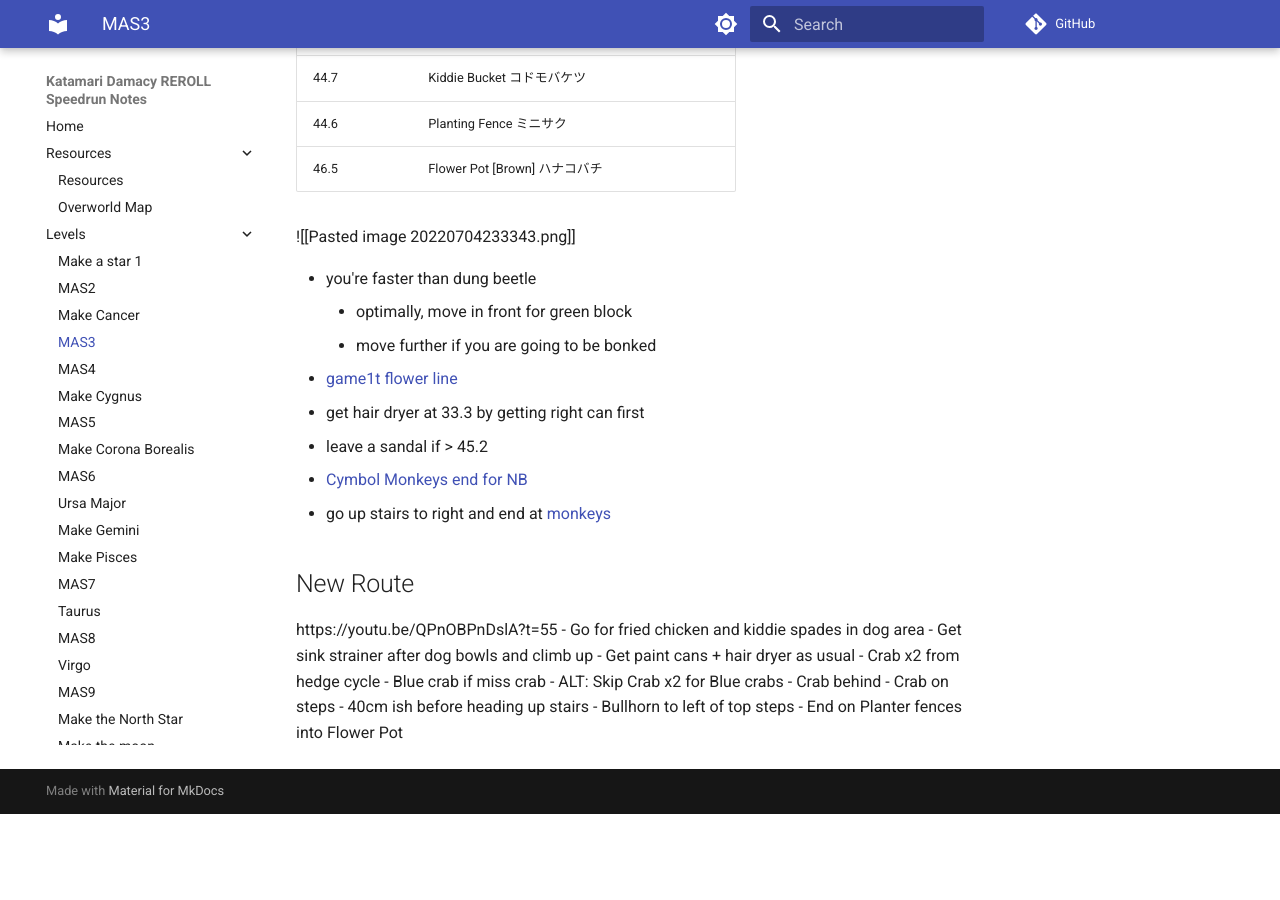
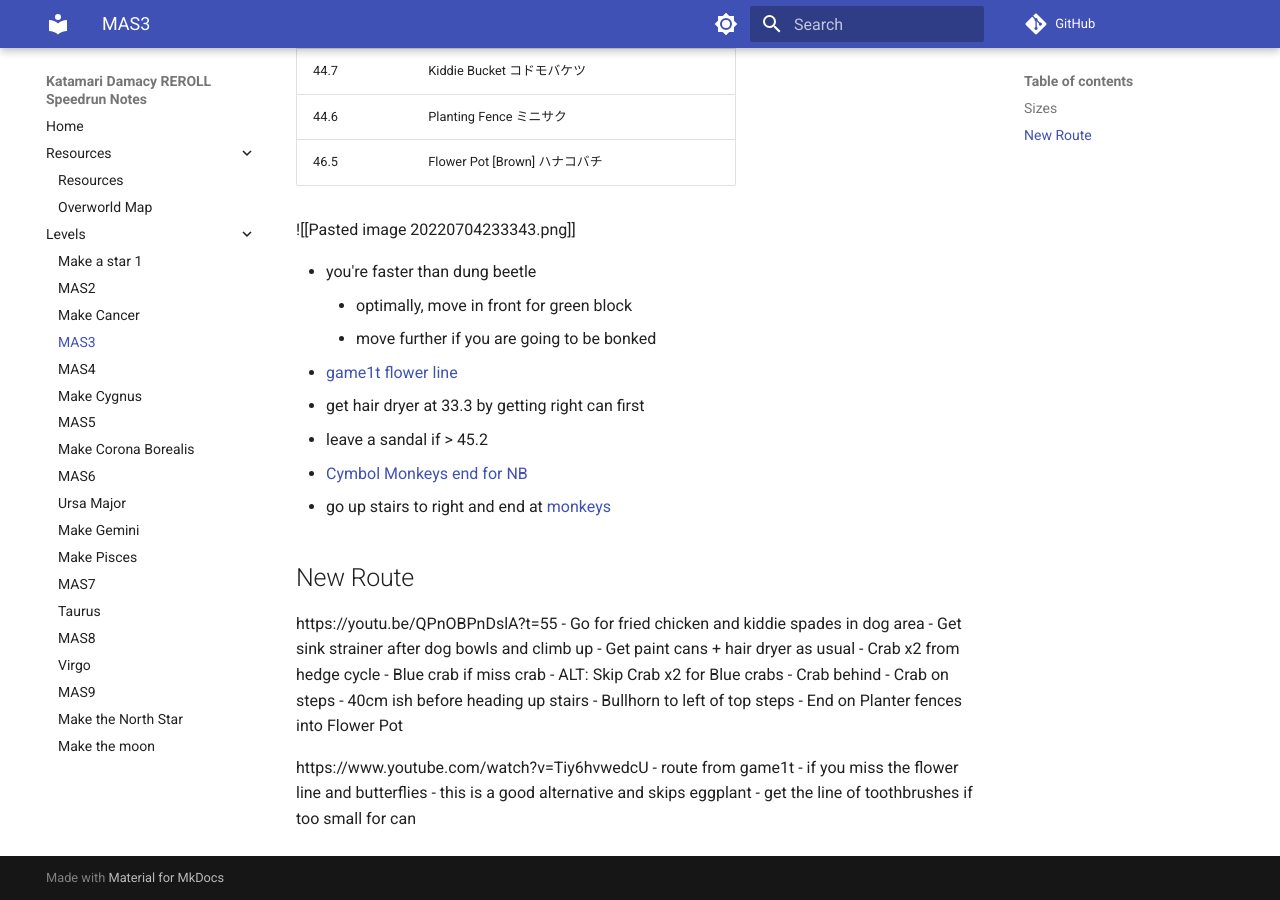
Before and after one commit to shookietea/reroll-notes, an MkDocs documentation site: the page built from docs/MAS3.md, in a window 1280 px wide and 900 px high, scrolled down 566 px. Built offline with MkDocs 1.6.1 and Material for MkDocs 9.7.7, drawn with Linux system fonts in a browser that asks for light colours; comment, search, counter and statistics services are not loaded; before the commit the page ends 1380 px from its top, so only the background shows below that.

```diff
--- a/docs/MAS3.md
+++ b/docs/MAS3.md
@@ -1,7 +1,9 @@
 # MAS3
 
 Overworld Location: Down-Left
-# Sizes
+
+Sizes
+---
 | Size 大小 (cm) | Object                          | Notes |
 | -------------- | ------------------------------- | ----- |
 | 12             | Monster Cherries デカサクランボ |       |
@@ -41,3 +43,9 @@
 - 40cm ish before heading up stairs
 - Bullhorn to left of top steps
 - End on Planter fences into Flower Pot
+
+https://www.youtube.com/watch?v=Tiy6hvwedcU
+- route from game1t
+	- if you miss the flower line and butterflies
+	- this is a good alternative and skips eggplant
+	- get the line of toothbrushes if too small for can
```
Also changed, not shown: docs/MAS2.md (+1 -3 lines), docs/Taurus.md (+7 -0 lines).
